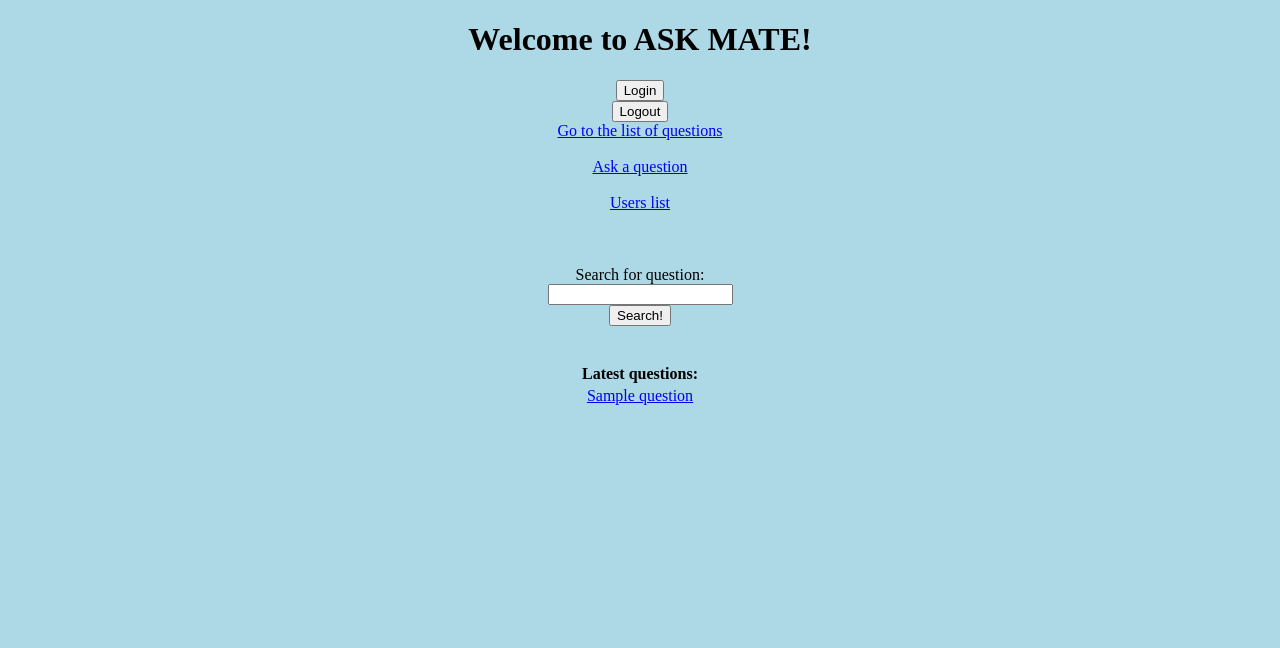
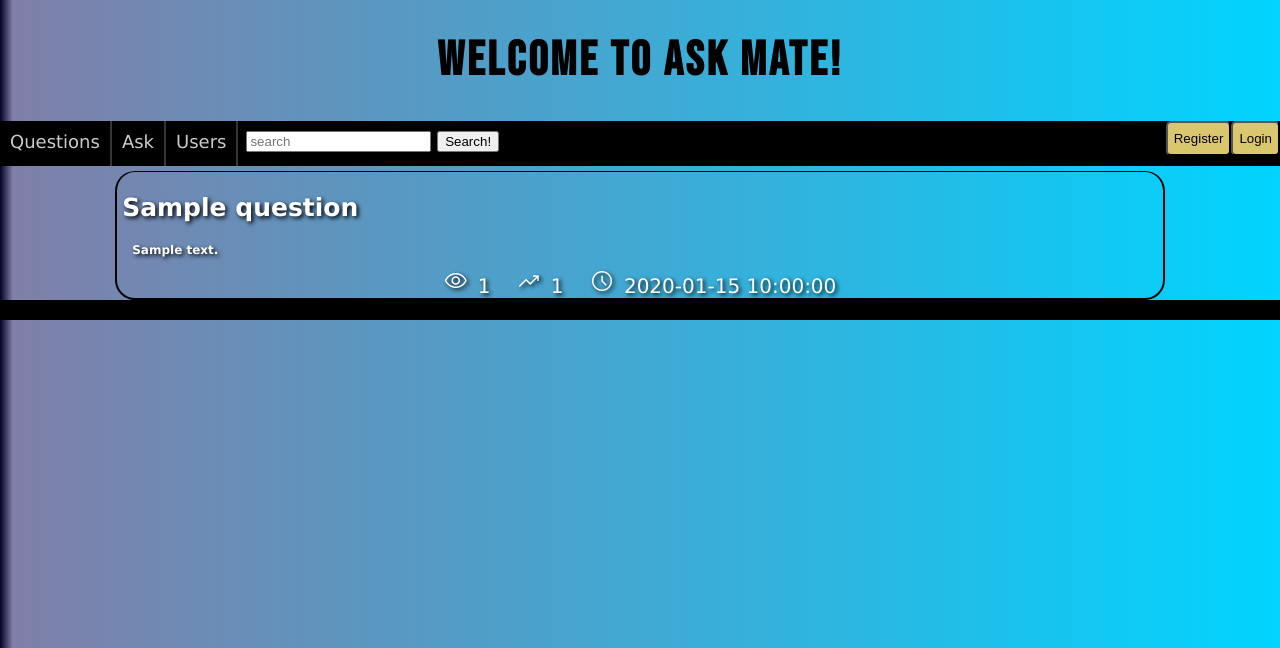
Before and after one commit to KZwolski/Ask-Mate, a Flask app: template templates/index.html in a window 1280 px wide. Shown: the top 648 px of the page. Run offline with Flask 2, Linux system fonts and the light colour scheme; the template is opened without the code that fills it: most values are stand-ins (such as "Sample title", 1, 10 or a date in 2020).

Commit message:
some basic css

```diff
--- a/data_manager.py
+++ b/data_manager.py
@@ -48,7 +48,7 @@ def search_questions(cursor, phrase):
 @connection.connection_handler
 def get_last_five_questions(cursor: RealDictCursor) -> list:
     query = """
-        SELECT submission_time, title, id
+        SELECT submission_time, title, id, view_number, vote_number,message
         FROM question
         ORDER BY submission_time DESC
         LIMIT 5"""
--- /dev/null
+++ b/static/style.css
@@ -0,0 +1,143 @@
+body
+{
+    background: rgb(2,0,36);
+    background: linear-gradient(90deg, rgba(2,0,36,1) 0%, rgba(127,127,168,1) 1%, rgba(0,212,255,1) 100%);
+    font-family: Verdana;
+    text-align: center;
+    font-size: 20px;
+    color:white;
+    margin:0;
+    padding: 0;
+}
+h1
+{
+    font-size:48px;
+
+}
+h2
+{
+    text-align: left;
+    font-size:25px;
+    margin-left: 5px;
+
+}
+h3
+{
+    text-align: left;
+    font-size:12px;
+    margin-left: 15px;
+}
+/*Nieodwiedzony link*/
+a:link
+{
+    color:white;
+    text-decoration: none;
+}
+/*Odwiedzony link*/
+a:visited
+{
+    color:white;
+    text-decoration: none;
+}
+/*Link po najechaniu kursorem*/
+a:hover
+{
+    color:white;
+    text-decoration: none;
+}
+#container
+{
+    width:100%;
+    margin-left: auto;
+    margin-right: auto;
+}
+#logo
+{
+    color:black;
+    font-family: 'Bebas Neue', cursive;
+    letter-spacing: 3px;
+}
+#menu
+{
+    background-color: black;
+    margin-top: 20px;
+    color:white;
+    width:100%;
+    text-align: center;
+}
+.option
+{
+    float:left;
+    height: 25px;
+    font-size:18px;
+    padding: 10px;
+    border-right:2px solid #444444;
+    opacity: 0.8;
+}
+.option:hover
+{
+    background-color: rgba(255, 255, 255, 0.24);
+    cursor: pointer;
+}
+#search
+{
+    position: center;
+    min-width: 50px;
+    height: 25px;
+    font-size:18px;
+    padding: 8px;
+    float: left;
+
+}
+#login{
+    float: right;
+    margin-bottom: 10px;
+}
+#register{
+    float:right;
+    margin-bottom: 10px;
+
+}
+
+.material-symbols-outlined {
+  font-variation-settings:
+  'FILL' 0,
+  'wght' 400,
+  'GRAD' 0,
+  'opsz' 48
+}
+.question
+{
+    border-right:2px solid black;
+    border-left:2px solid black;
+    border-bottom:2px solid black;
+    border-top:1px solid black ;
+    margin-right: 9%;
+    margin-left: 9%;
+    margin-top: 5px;
+    text-shadow: 2px 2px 4px #000000;
+    border-radius: 20px;
+
+
+}
+.question:hover
+{
+    background-color: rgba(255, 255, 255, 0.24);
+    cursor: pointer;
+}
+.button1
+{
+    background-color: #dac66c;
+    cursor:pointer;
+    border-radius: 5px;
+    height:35px;
+}
+.button1:hover
+{
+    background-color: rgba(255, 255, 255, 0.24);
+}
+#footer
+{
+    height:20px;
+    background-color: black;
+}
--- a/templates/index.html
+++ b/templates/index.html
@@ -3,47 +3,58 @@
 <head>
 	<meta charset="utf-8">
 	<title>Ask Mate</title>
-    <style>
-        body {
-            background-color: lightblue;
-            text-align: center;
-            }
-        p {
-            font-family: verdana;
-            font-size: 20px;
-            }
-	</style>
+    <link rel="stylesheet"  href="static/style.css" type ="text/css" />
+    <link rel="preconnect" href="https://fonts.googleapis.com">
+    <link rel="preconnect" href="https://fonts.gstatic.com" crossorigin>
+    <link href="https://fonts.googleapis.com/css2?family=Bebas+Neue&display=swap" rel="stylesheet">
+    <link rel="stylesheet" href="https://fonts.googleapis.com/css2?family=Material+Symbols+Outlined:opsz,wght,FILL,GRAD@20..48,100..700,0..1,-50..200" />
+
 </head>
 <body>
+<div id="container">
+    <div id="logo">
         {% if "user" in session %}
                     <h1>Welcome {{session["user"]}}, to ASK MATE!</h1>
                 {%else%}
                     <h1>Welcome to ASK MATE!</h1>
                 {% endif %}
+
+    </div>
+
+    <div id="menu">
+        <div class="option"><a href="/list">Questions</a></div>
+        <div class="option"><a href="/add-question">Ask</a></div>
+        <div class="option"><a href="/users">Users</a></div>
+        <div id ="search"><form action="/search" method="GET">
+            <label>
+                <input type="text" name="question" placeholder="search">
+            </label>
+            <button type="submit">Search!</button>
+        </form></div>
+        <div id="login">
             <form action="/login" method="GET">
-        <button type="submit">Login</button>
+                <button class="button1" type="submit">Login</button>
             </form>
-<form action="/logout" method="GET">
-        <button type="submit">Logout</button>
+        </div>
+        <div id ="register">
+            <form action="/register" method="GET">
+                <button class="button1" type="submit">Register</button>
             </form>
-<a href="/list">Go to the list of questions</a><br><br>
-<a href="/add-question">Ask a question</a><br><br>
-<a href="/users">Users list</a><br><br>
+        </div>
+        <div style="clear:both"></div>
+    </div>
+    {% for question in last_five %}
+    <a href=" {{ url_for('display_question', question_id=question.id) }}">
+        <div class="question">
+        <h2>{{question.title}}</h2>
+        <h3>{{question.message}}</h3>
+        <span class="material-symbols-outlined">visibility</span>&ensp;{{question.view_number}}&emsp;
+        <span class="material-symbols-outlined">trending_up</span>&ensp;{{question.vote_number}}&emsp;
+        <span class="material-symbols-outlined">schedule</span>&ensp;{{question.submission_time}}
+    </div></a>
+    {% endfor %}
+    <div id="footer"></div>
 
-<form action="/search" method="GET">
-        <br><br>Search for question:<br>
-        <input type="text" name="question"><br>
-        <button type="submit">Search!</button>
-    </form>
-<table style="width: 100%" >
-            <br><br>
-            <tr>
-                <th>Latest questions:</th>
-            </tr>
-            {% for question in last_five %}
-            <tr>
-                <td><a href=" {{ url_for('display_question', question_id=question.id) }}">{{ question.title }}</a></td>
-            </tr>
-            {% endfor %}
-        </table>
+</div>
+
 </body>
```
Also changed, not shown: templates/login.html (+9 -5 lines). Lines whose indentation alone changed are shown as unchanged.
